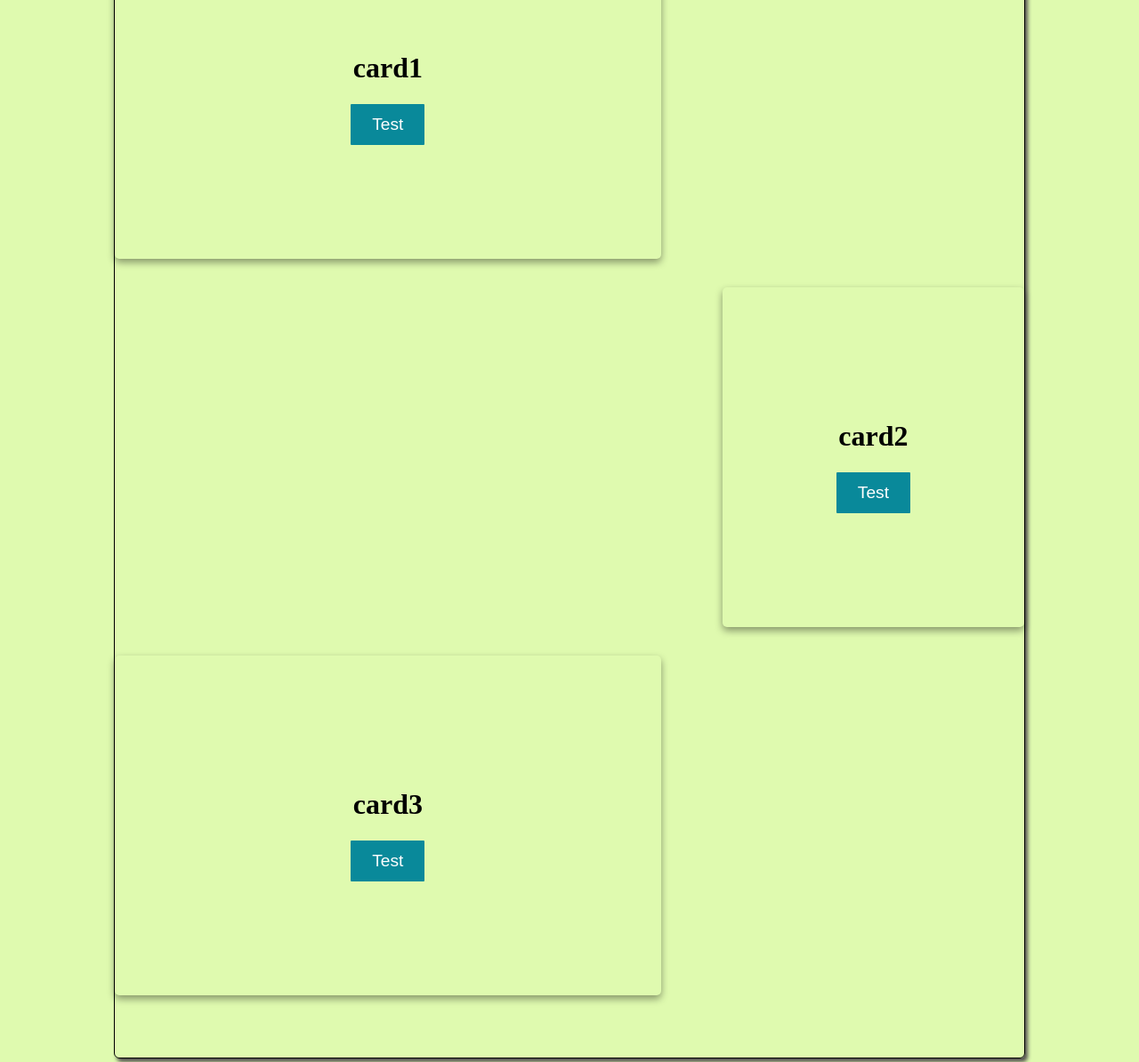
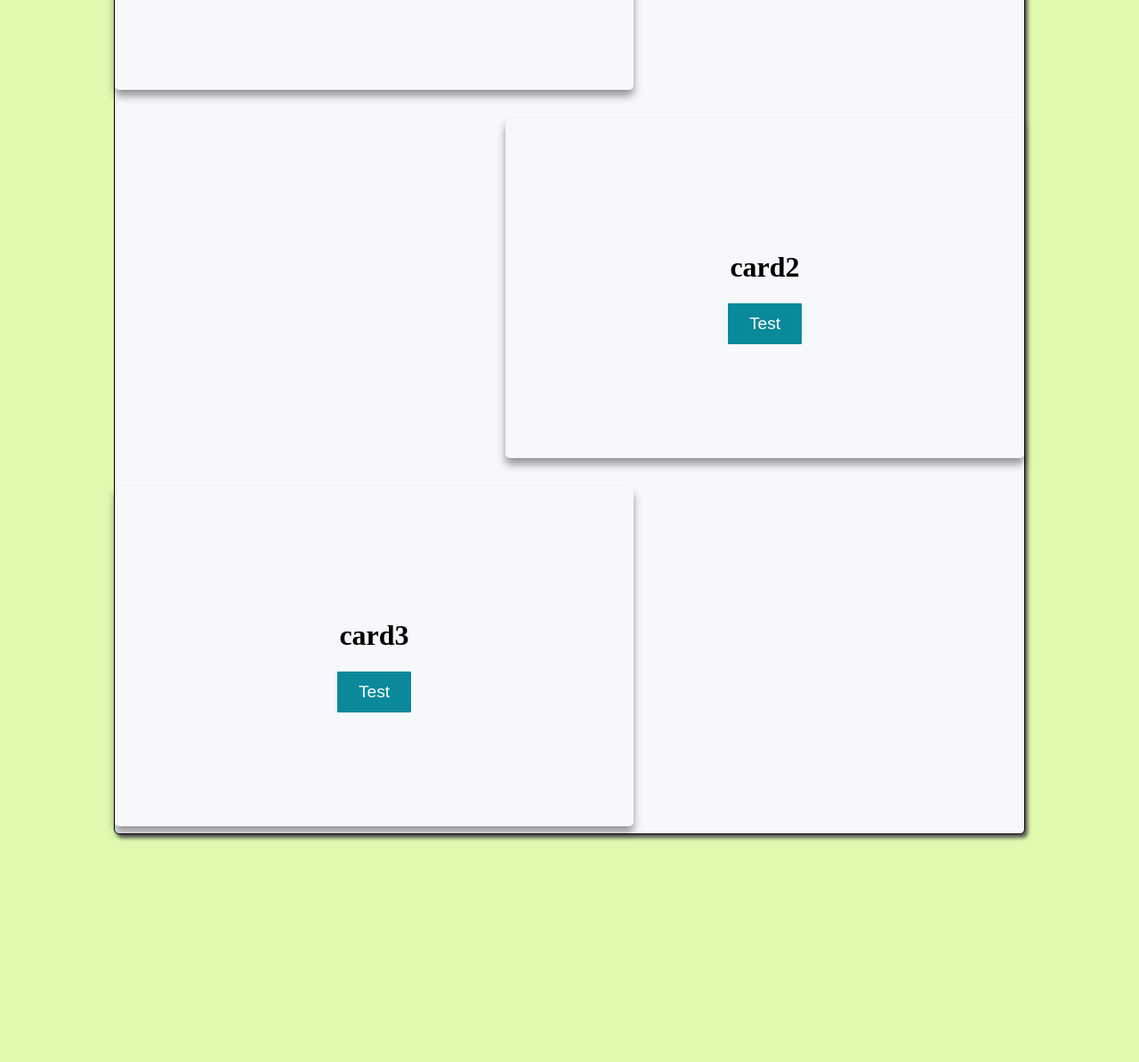
Before and after one commit to seriogavolk/orbit, a Gatsby site: page / in a window 1280 px wide. Shown: the part 1060-2254 px from the top of the page at 89% size. After the commit the page ends 2046 px from the top, so only its background shows below. Built offline with nearby package versions, Linux system fonts and the light colour scheme; Gatsby itself is replaced by a stand-in of ours.

Commit message:
Co-authored-by: seriogavolk <serioga.volkov@gmail.com>

```diff
--- a/src/components/articles.js
+++ b/src/components/articles.js
@@ -1,6 +1,7 @@
 import React from 'react';
 import { Link } from 'gatsby';
 import SEO from "../components/seo"
+
 
 
 const Article = () => {
--- a/src/pages/index.js
+++ b/src/pages/index.js
@@ -6,6 +6,7 @@ import Hero from '../components/hero';
 import SEO from "../components/seo"
 import '../styles/main.css';
 import Article from '../components/articles';
+
 
 
 
--- a/src/styles/main.css
+++ b/src/styles/main.css
@@ -83,11 +83,11 @@ body {
 }
 
 .articleframe {
-    background-color: transparent;
+    background-color: #f7f8fc;
     margin: 3rem 10% 3rem 10%;
     border-radius: 6px 6px 6px 6px;
     width: auto;
-    height: 200vh;
+    height: auto;
     border: 1px solid black;
     box-shadow: 3px 4px 4px rgb(85, 82, 82);
 
@@ -109,28 +109,33 @@ body {
 
 }
 .posend {
-    flex: 2 1 50%;
+
     margin-top: 2rem;
     align-self: flex-end;
+    flex-shrink: 1;
 }
 
 
 .card1 {
-    width: 35%;
-    box-shadow: 0 4px 8px 0 rgba(0,0,0,0.4);
+    background-color: transparent;
+    width: 32%;
+    box-shadow: 0 7px 10px 0 rgba(0,0,0,0.4);
     transition: 0.3s;
     border-radius: 5px;
     text-align: center;
     padding: 8rem;
+    transition: all .3s ease-in-out;
+
 
 }
 .card1:hover {
-    box-shadow: 0 8px 16px 0 rgba(0,0,0,0.2);
+    box-shadow: 0 20px 25px 0 rgba(0,0,0,0.2);
+    transform: translate3d( 5px, 5px, 0px);
 }
 
 .card2 {
-    /* width: 35%; */
-    box-shadow: 0 4px 8px 0 rgba(0,0,0,0.4);
+    width: 32%;
+    box-shadow: 0 7px 10px 0 rgba(0,0,0,0.4);
     transition: 0.3s;
     padding: 2px 16px;
     border-radius: 5px;
@@ -138,20 +143,23 @@ body {
     padding: 8rem;
 }
 .card2:hover {
-    box-shadow: 0 8px 16px 0 rgba(0,0,0,0.2);
+    box-shadow: 0 20px 25px 0 rgba(0,0,0,0.2);
 }
 
 .card3 {
     margin-top: 2rem;
-    width: 35%;
-    box-shadow: 0 4px 8px 0 rgba(0,0,0,0.4);
+    margin-bottom: 0.5rem;
+    width: 32%;
+    box-shadow: 0 7px 10px 0 rgba(0,0,0,0.4);
     transition: 0.3s;
     padding: 2px 16px;
     border-radius: 5px;
     text-align: center;
     padding: 8rem;
+    /* border: 0.1mm solid rgb(38, 39, 39); */
 
 }
 .card3:hover {
-    box-shadow: 0 8px 16px 0 rgba(0,0,0,0.2);
+    /* box-shadow: 0 8px 16px 0 rgba(0,0,0,0.2); */
+    transform: translate3d( 5px, 5px, 0px);
 }
```
